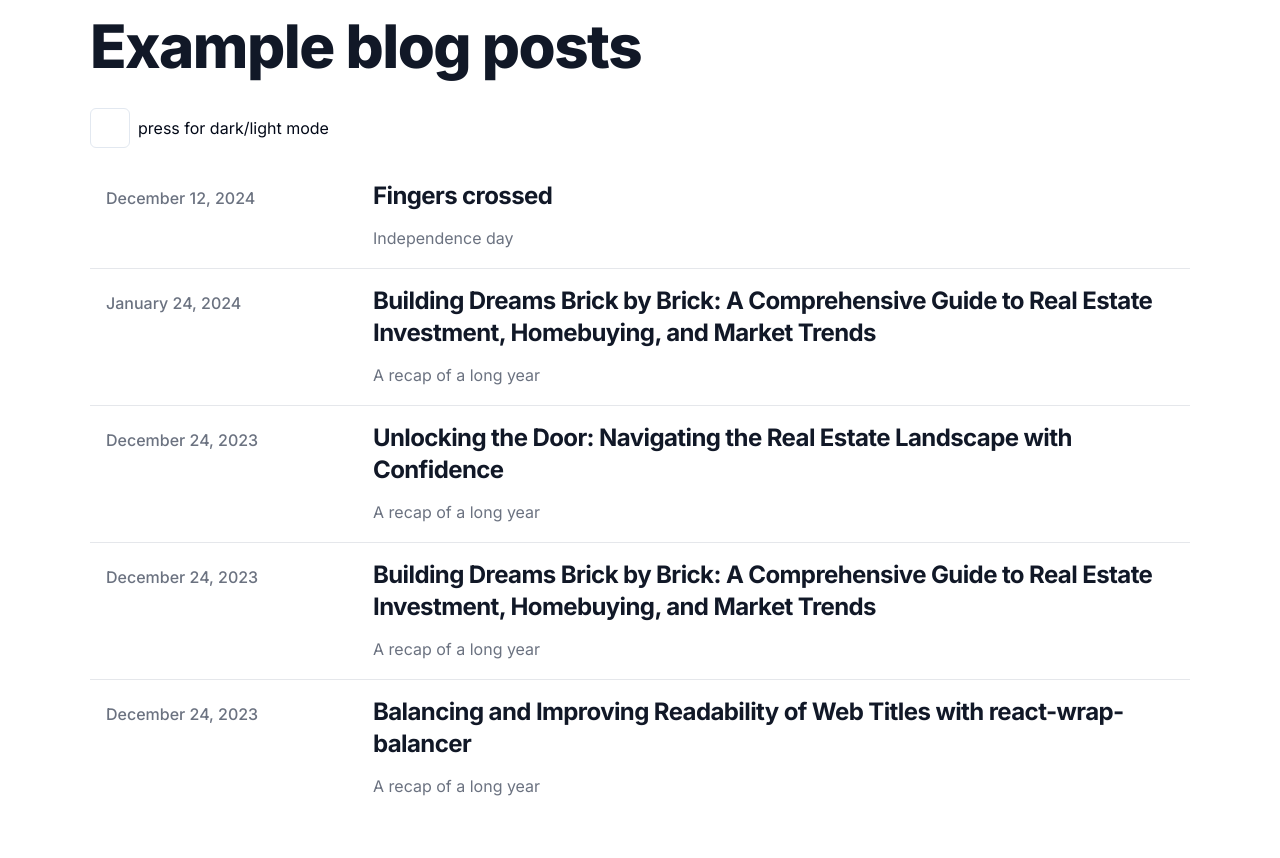
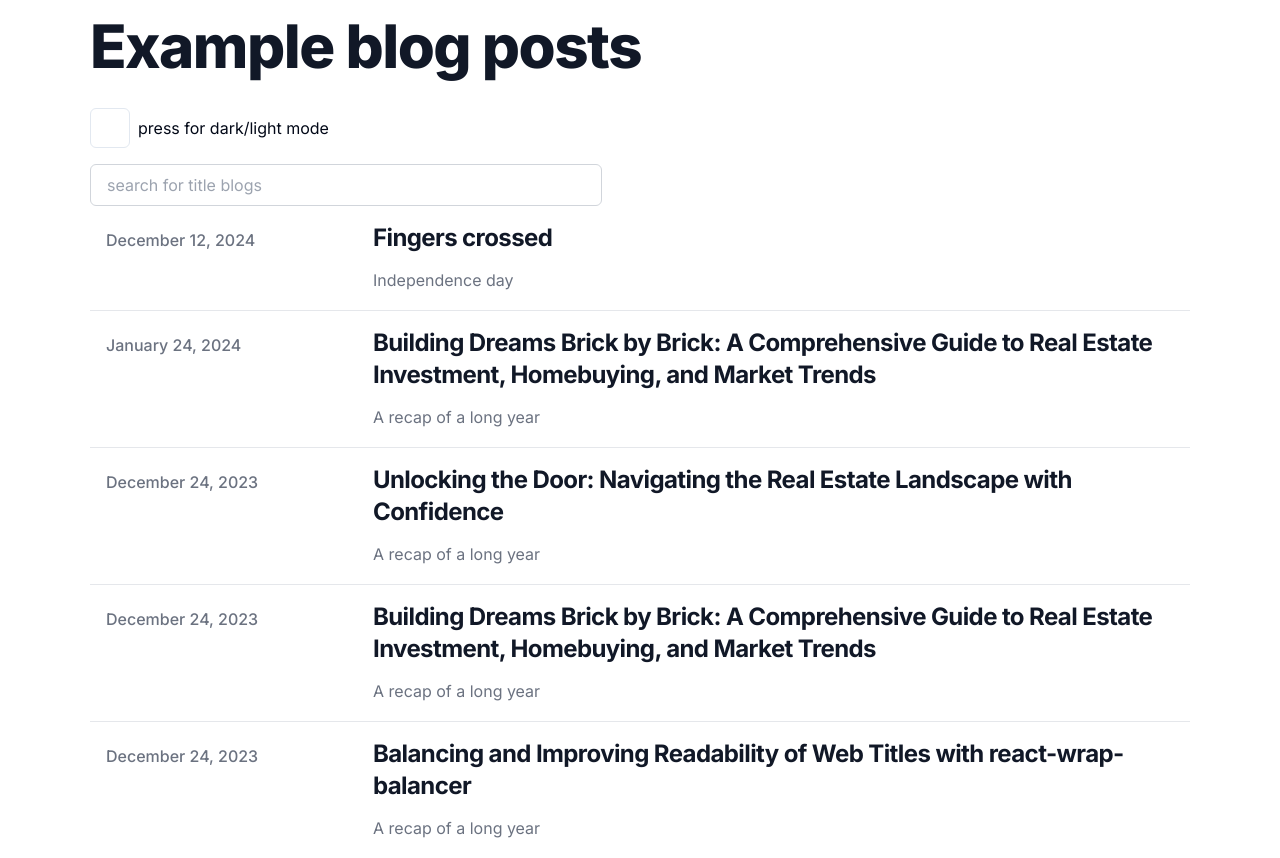
Before and after one commit to MrMaina100/A-blog-project, a Next.js app: page /blogs in a window 1280 px wide. Before the commit the page ends 816 px from the top, so only its background shows below. Built offline with nearby package versions, Linux system fonts and the light colour scheme.

Commit message:
added search

```diff
--- a/app/blogs/Blogs.tsx
+++ b/app/blogs/Blogs.tsx
@@ -1,13 +1,30 @@
-import { sortedPostsData } from '@/lib/posts';
+'use client'
+
 import Link from 'next/link';
 import formattedDate from '@/lib/formatDate';
+import { useState } from 'react';
 
-export default function Blogs() {
-  const blogs = sortedPostsData();
+export default function Blogs({blogs}:any) {
+  // const blogs = sortedPostsData();
+  const [searchValue, setSearchValue] = useState('')
+  const filteredBlogs = blogs.filter((blog:any)=> blog.title.toLocaleLowerCase().includes(searchValue.toLocaleLowerCase()))
 
   return (
-    <ul className='divide-y divide-gray-200 transition-colors dark:divide-gray-700'>
-      {blogs.map((post) => (
+    <div>
+      <div className='max-w-lg'>
+          <input
+       type="text"
+       placeholder='search for title blogs'
+       onChange={(e)=>setSearchValue(e.target.value)}
+       className='block w-full rounded-md border border-gray-300 bg-white px-4 py-2 text-gray-900 transition-colors focus:border-primary-500 focus:ring-primary-500 dark:border-gray-900 dark:bg-gray-800 dark:text-gray-100 outline-none'
+
+       />
+
+      </div>
+
+      <ul className='divide-y divide-gray-200 transition-colors dark:divide-gray-700'>
+      {!filteredBlogs && 'No posts :('}
+      {filteredBlogs.map((post:any) => (
         <li key={post.slug} className="group transition-colors">
             <Link href={`/blogs/${post.slug}`}>
               <article className="space-y-2 rounded-xl p-4 transition-colors group-hover:bg-gray-100 dark:group-hover:bg-gray-800 xl:grid xl:grid-cols-4  xl:items-baseline xl:space-y-0">
@@ -40,5 +57,8 @@ export default function Blogs() {
 
     </ul>
 
+    </div>
+
+
   );
 }
--- a/app/blogs/page.tsx
+++ b/app/blogs/page.tsx
@@ -2,7 +2,11 @@ import Blogs from './Blogs';
 import Image from 'next/image';
 import thisimg from '../../public/static/house2.jpg';
 import { DarkButton } from '../components/DarkButton';
+import { sortedPostsData } from '@/lib/posts';
 export default function page() {
+
+  const blogs = sortedPostsData()
+
   return (
     <div className="max-w-[1100px]  mx-auto flex flex-col space-y-4">
       <h1 className="pb-4 text-3xl font-extrabold leading-9 tracking-tight text-gray-900 transition-colors dark:text-gray-100 sm:text-4xl sm:leading-10 md:text-6xl md:leading-14 mt-4">Example blog posts</h1>
@@ -14,7 +18,7 @@ export default function page() {
       </div>
 
 
-      <Blogs />
+      <Blogs blogs={blogs} />
     </div>
   );
 }
```
